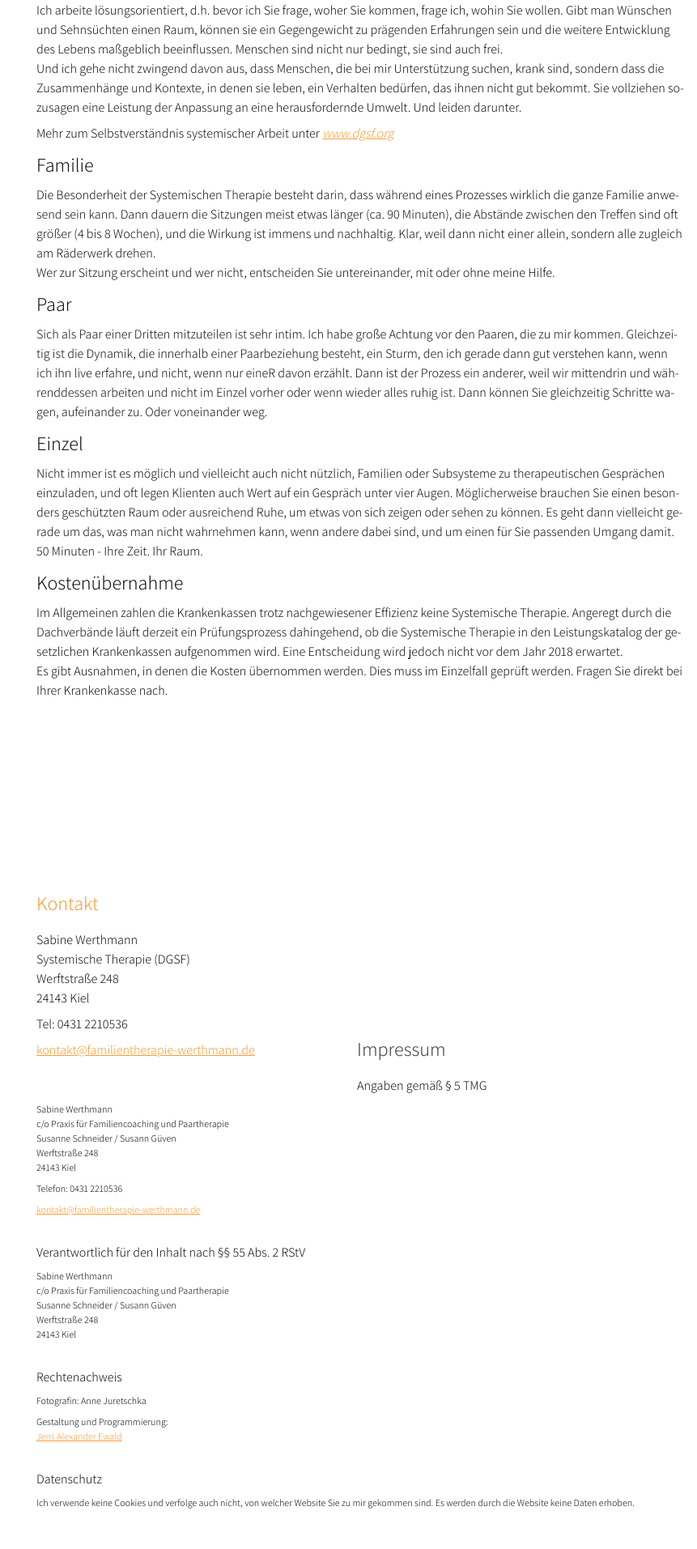
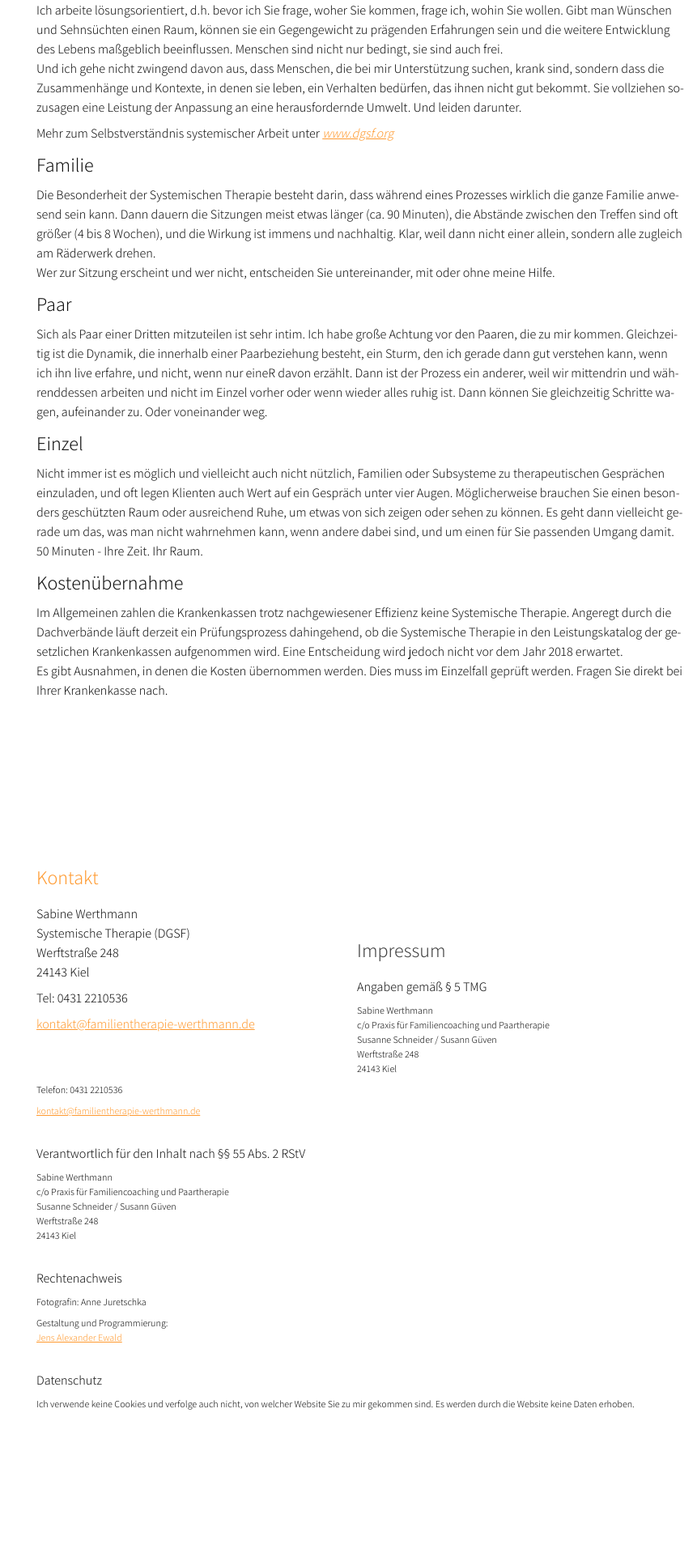
Before and after one commit to fthw/fthw.github.io, a Jekyll site: the page built from index.html, in a window 1280 px wide. Shown: the part 1319-3232 px from the top of the page at 81% size, without its empty margins (419-1280 px from the left). Built offline with Jekyll 4.4.1, drawn with Linux system fonts in a browser that asks for light colours; after the commit the page ends 3110 px from its top, so only the background shows below that.

Commit message:
Update _footer.scss

```diff
--- a/_sass/_footer.scss
+++ b/_sass/_footer.scss
@@ -9,11 +9,7 @@ footer {
     overflow: hidden;
 
     & > * {
-        // white-space: pre-line;
         margin-bottom: 2em;
-        width: inherit;
-        float: none;
-        padding-top: $spacing-unit*2;
     }
 
     h1 {
```
